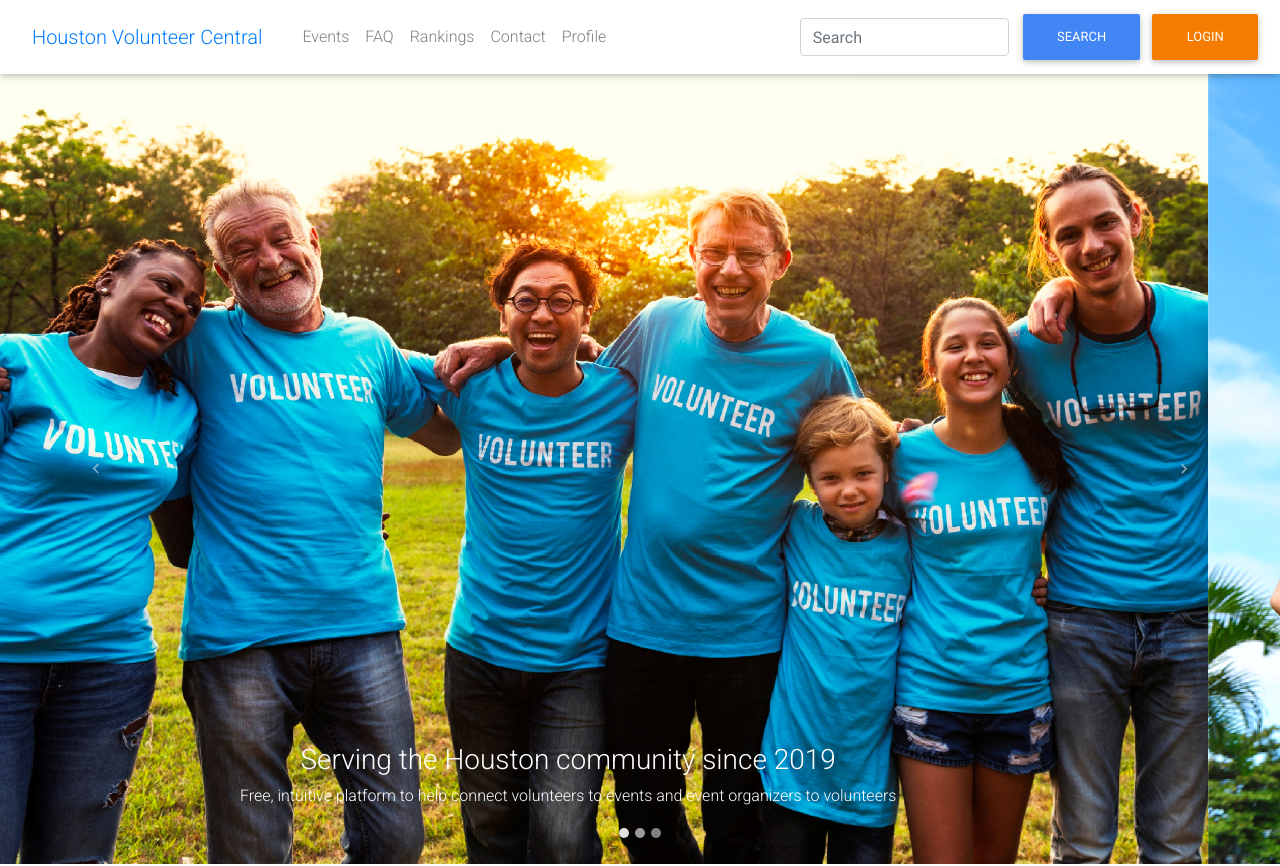
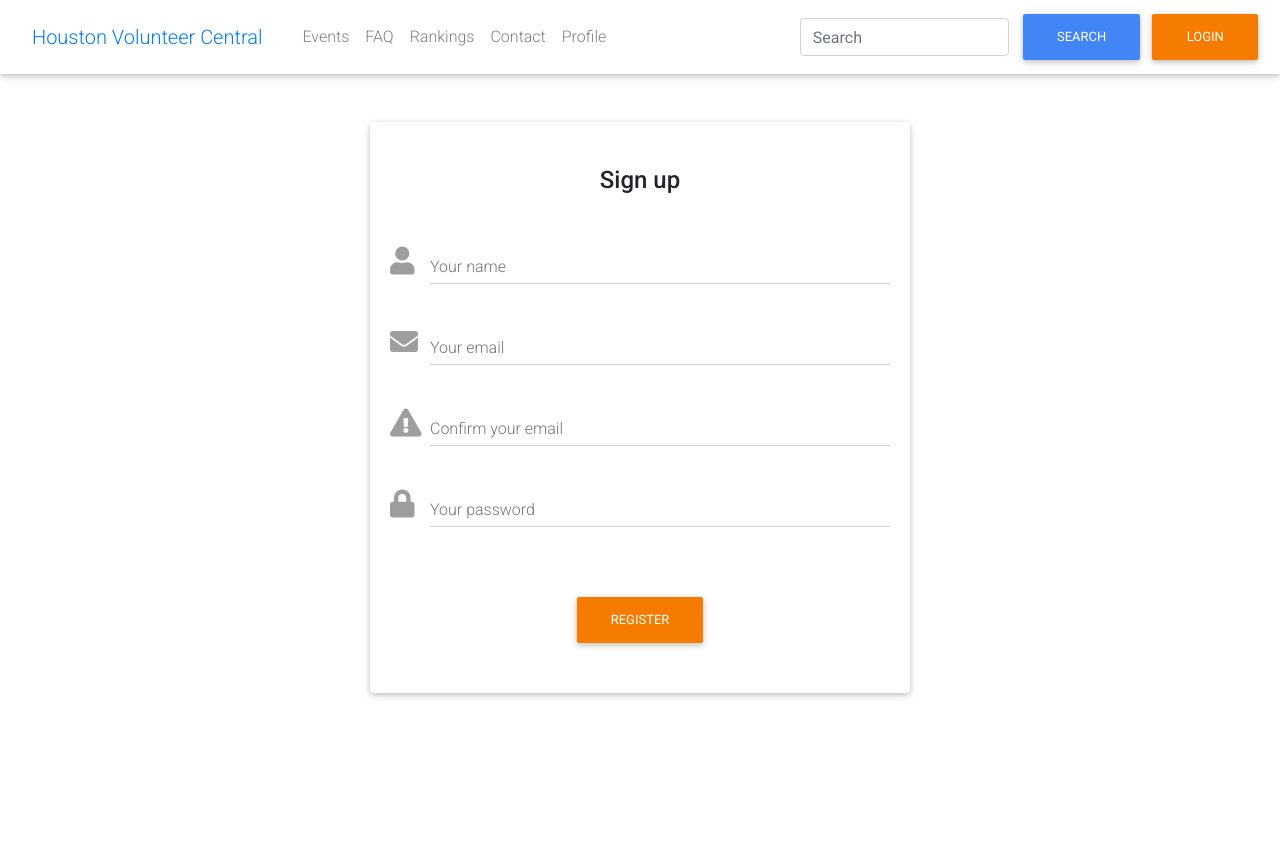
Before and after one commit to qwetboy10/YunginsHoustonHackathon, a React (Create React App) app in the folder Frontend/front/: page /signup in a window 1280 px wide. Shown: the top 866 px of the page. After the commit the page ends 800 px from the top, so only its background shows below. Built offline with nearby package versions, Linux system fonts and the light colour scheme.

Commit message:
Did Signup.js

```diff
--- a/Frontend/front/src/App.js
+++ b/Frontend/front/src/App.js
@@ -8,6 +8,7 @@ import FAQ from './FAQ.js';
 import Contact from './Contact.js';
 import Rankings from './Rankings.js';
 import Login from './Login.js';
+import Signup from './signup.js';
 class App extends Component {
   render() {
     return (
@@ -20,6 +21,7 @@ class App extends Component {
             <Route path='/rankings' component={Rankings} />
             <Route path='/profile' component={Profile} />
             <Route path='/login' component={Login} />
+            <Route path='/signup' component={Signup} />
             <Route path='/' component={Home} />
 
           </Switch>
--- a/Frontend/front/src/EventList.js
+++ b/Frontend/front/src/EventList.js
@@ -21,7 +21,7 @@ class EventList extends Component {
         <br/><br/>
         <MDBContainer className="event">
             <MDBRow center>
-                <MDBCol bottom style={{ maxWidth: "50   rem" }} >
+                <MDBCol bottom style={{ maxWidth: "25rem" }} >
                     <MDBCard wide display="inline">
                     <MDBCardImage className="view view-cascade gradient-card-header blue-gradient" cascade tag="div">
                         <h2  center="true" className="h2-responsive mb-2">{event.name}</h2>
@@ -35,34 +35,7 @@ class EventList extends Component {
                     </MDBCardBody>
                     </MDBCard>
                 </MDBCol>
-                <MDBCol bottom style={{ maxWidth: "50 rem" }} >
-                    <MDBCard wide display="inline">
-                    <MDBCardImage className="view view-cascade gradient-card-header purple-gradient" cascade tag="div">
-                        <h2  center="true" className="h2-responsive mb-2">{event.name}</h2>
-                        <p className=""> <MDBIcon icon="calendar-alt" /> {event.date}</p>
-                    </MDBCardImage>
-                    <MDBCardBody cascade>
-                        <MDBCardText>{event.description}</MDBCardText>
-                        <MDBCardText>Organized by: {event.organization}</MDBCardText>
-                        <MDBCardText>Address: {event.address}</MDBCardText>
-                        <MDBBtn color="primary" href="#">View Event</MDBBtn>
-                    </MDBCardBody>
-                    </MDBCard>
-                </MDBCol>
-                <MDBCol bottom style={{ maxWidth: "50   rem" }} >
-                    <MDBCard wide display="inline">
-                    <MDBCardImage className="view view-cascade gradient-card-header peach-gradient" cascade tag="div">
-                        <h2  center="true" className="h2-responsive mb-2">{event.name}</h2>
-                        <p className=""> <MDBIcon icon="calendar-alt" /> {event.date}</p>
-                    </MDBCardImage>
-                    <MDBCardBody cascade>
-                        <MDBCardText>{event.description}</MDBCardText>
-                        <MDBCardText>Organized by: {event.organization}</MDBCardText>
-                        <MDBCardText>Address: {event.address}</MDBCardText>
-                        <MDBBtn color="primary" href="#">View Event</MDBBtn>
-                    </MDBCardBody>
-                    </MDBCard>
-                </MDBCol>
+
             </MDBRow>
         </MDBContainer>
         </div>
--- a/Frontend/front/src/FAQ.js
+++ b/Frontend/front/src/FAQ.js
@@ -10,6 +10,7 @@ class FAQ extends Component {
             <Jumbotron fluid>
             <Container>
                 <h1>FAQ</h1>
+                <br/>
                 <h3>Registration</h3>
                 <p>
                   Signing up for an event is simple with HVC's intuitive user interface. Just input your skills and<br></br> interests, and HVC will allow an event organizer to
--- /dev/null
+++ b/Frontend/front/src/Login.css
@@ -0,0 +1,8 @@
+.vl {
+    border-left: 6px solid green;
+    height: 10000px;
+    position: absolute;
+    left: 50%;
+    margin-left: -3px;
+    top: 0;
+  }
--- a/Frontend/front/src/Login.js
+++ b/Frontend/front/src/Login.js
@@ -5,6 +5,7 @@ import "bootstrap-css-only/css/bootstrap.min.css";
 import "mdbreact/dist/css/mdb.css";
 import Cookies from 'universal-cookie';
 import { authenticateUser } from './DataFetcher.js';
+import './Login.css';
 class Login extends Component {
     constructor(props) {
       super(props);
@@ -33,8 +34,9 @@ class Login extends Component {
         const {username, password} = this.state;
         return (
           <div>
+            <br/><br/>
         <MDBContainer>
-         <MDBRow>
+         <MDBRow center>
            <MDBCol md="6">
              <MDBCard>
                <MDBCardBody>
@@ -59,6 +61,8 @@ class Login extends Component {
                </MDBCardBody>
              </MDBCard>
            </MDBCol>
+
+
          </MDBRow>
         </MDBContainer>
         </div>
--- /dev/null
+++ b/Frontend/front/src/signup.js
@@ -0,0 +1,78 @@
+import React, {Component} from 'react';
+import {Nav, Navbar, NavDropdown, Form, FormControl, Button, Popover, OverlayTrigger} from 'react-bootstrap';
+import { MDBContainer, MDBCard, MDBCardBody, MDBCol, MDBRow,MDBCardHeader, MDBIcon, MDBBtn, MDBModalFooter,MDBInput} from "mdbreact";
+import "@fortawesome/fontawesome-free/css/all.min.css";
+import "bootstrap-css-only/css/bootstrap.min.css";
+import "mdbreact/dist/css/mdb.css";
+
+class Signup extends Component {
+    onClick() {
+        alert("Moog");
+    }
+    render() {
+
+        return (
+          <div>
+              <br/>
+              <br/>
+              <MDBContainer>
+                <MDBRow center>
+                    <MDBCol md="6">
+                    <MDBCard>
+                        <MDBCardBody>
+                        <form>
+                            <p className="h4 text-center py-4">Sign up</p>
+                            <div className="grey-text">
+                            <MDBInput
+                                label="Your name"
+                                icon="user"
+                                group
+                                type="text"
+                                validate
+                                error="wrong"
+                                success="right"
+                            />
+                            <MDBInput
+                                label="Your email"
+                                icon="envelope"
+                                group
+                                type="email"
+                                validate
+                                error="wrong"
+                                success="right"
+                            />
+                            <MDBInput
+                                label="Confirm your email"
+                                icon="exclamation-triangle"
+                                group
+                                type="text"
+                                validate
+                                error="wrong"
+                                success="right"
+                            />
+                            <MDBInput
+                                label="Your password"
+                                icon="lock"
+                                group
+                                type="password"
+                                validate
+                            />
+                            </div>
+                            <div className="text-center py-4 mt-3">
+                            <MDBBtn color="orange" type="submit">
+                                Register
+                            </MDBBtn>
+                            </div>
+                        </form>
+                        </MDBCardBody>
+                    </MDBCard>
+                    </MDBCol>
+                </MDBRow>
+            </MDBContainer>
+        </div>
+        );
+
+    }
+}
+
+export default Signup;
```
